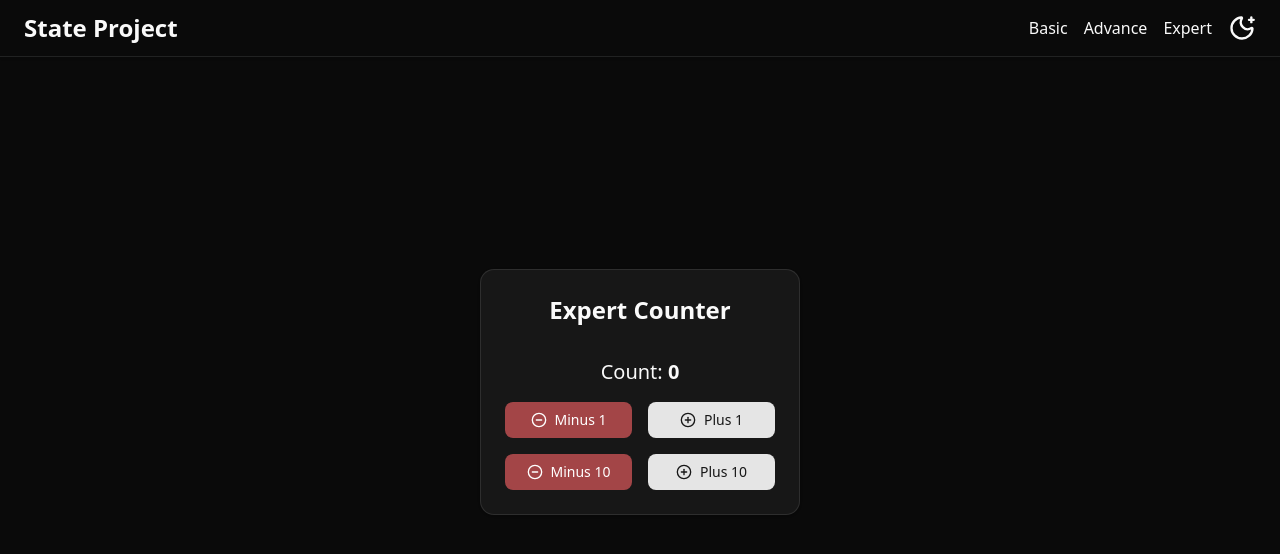
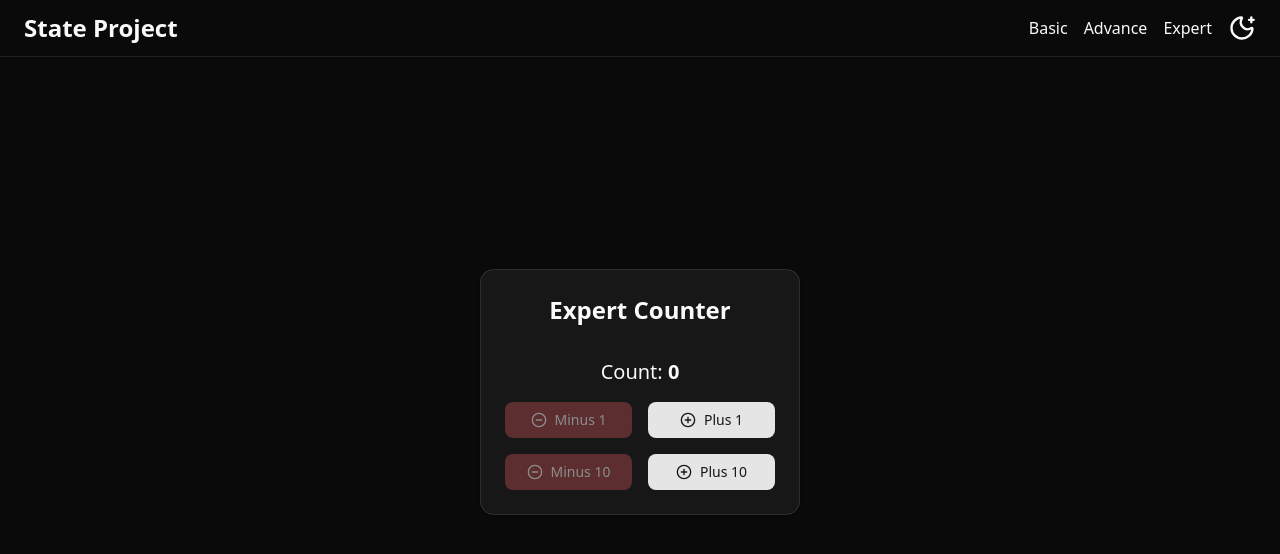
Before and after one commit to disharisen/state-project, a Next.js app: page /expert in a window 1280 px wide. Shown: the top 554 px of the page. Built offline with nearby package versions, Linux system fonts and the light colour scheme.

Commit message:
Expert Counter part 2 done .

```diff
--- a/src/components/ExpertCounter.tsx
+++ b/src/components/ExpertCounter.tsx
@@ -41,25 +41,29 @@ const ExpertCounter = () => {
 				<Button
 					onClick={minus}
 					variant={"destructive"}
-					className="cursor-pointer">
+					className="cursor-pointer"
+					disabled={count < 1}>
 					<MinusCircleIcon /> Minus 1
 				</Button>
 				<Button
 					onClick={plus}
-					className="cursor-pointer">
+					className="cursor-pointer"
+					disabled={count > 99}>
 					<PlusCircleIcon /> Plus 1
 				</Button>
 
 				<Button
 					onClick={minusTen}
 					variant={"destructive"}
-					className="cursor-pointer">
+					className="cursor-pointer"
+					disabled={count < 10}>
 					<MinusCircleIcon /> Minus 10
 				</Button>
 
 				<Button
 					onClick={plusTen}
-					className="cursor-pointer">
+					className="cursor-pointer"
+					disabled={count > 90}>
 					<PlusCircleIcon /> Plus 10
 				</Button>
 			</div>
```
